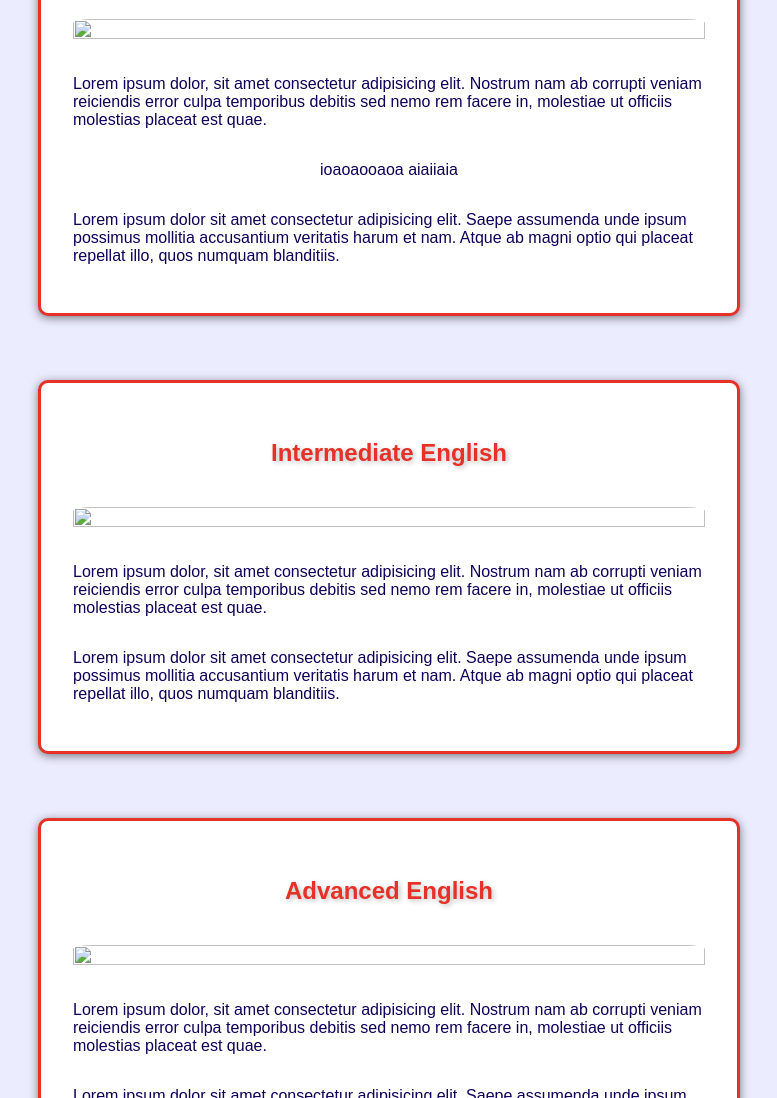
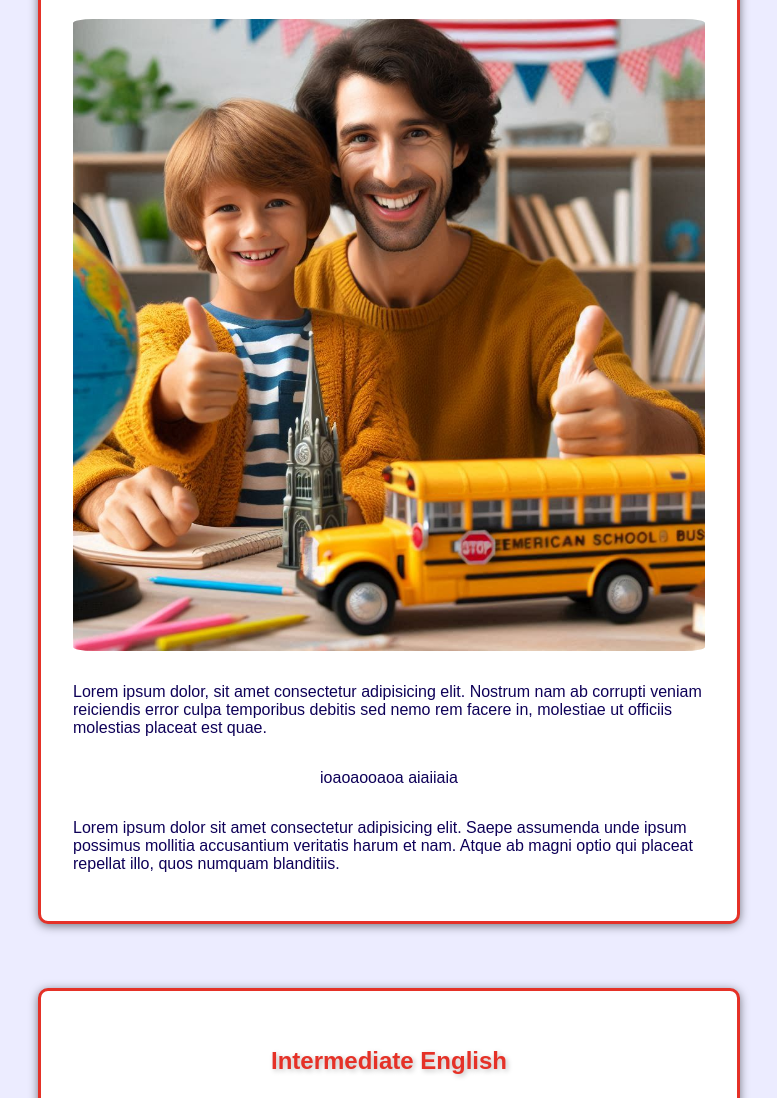
Before and after one commit to jfandre00/Teacher-Denise, a plain HTML site: page index.html in a window 1280 px wide. Shown: the part 1702-2800 px from the top of the page, without its empty margins (251-1028 px from the left). Drawn offline with Linux system fonts and the light colour scheme.

Commit message:
Update index.html

```diff
--- a/index.html
+++ b/index.html
@@ -8,7 +8,7 @@
 </head>
 <body>
     <header>
-        <img src="img/logo.jpg" alt="Teacher Denise's English Class">
+        <img src="img/logo_antigo.jpeg" alt="Teacher Denise's English Class">
         <h1>Welcome to Teacher Denise's English Class</h1>
         <nav>
             <ul>
@@ -45,7 +45,7 @@
             <div id="cursos">
             <div id="curso1">
             <p id="destaque">Beginner English</p>
-            <img id="imagensCursos" src="/Site Teacher Denise/img/beginner.png" alt="">
+            <img id="imagensCursos" src="img/beginner.png" alt="">
             <p>Lorem ipsum dolor, sit amet consectetur adipisicing elit. Nostrum nam ab corrupti veniam reiciendis error culpa temporibus debitis sed nemo rem facere in, molestiae ut officiis molestias placeat est quae.</p>
             <p>ioaoaooaoa aiaiiaia </p>
             <p>Lorem ipsum dolor sit amet consectetur adipisicing elit. Saepe assumenda unde ipsum possimus mollitia accusantium veritatis harum et nam. Atque ab magni optio qui placeat repellat illo, quos numquam blanditiis.</p>
@@ -53,21 +53,21 @@
 
             <div id="curso2">
             <p id="destaque">Intermediate English</p>
-            <img id="imagensCursos" src="/Site Teacher Denise/img/intermediate.png" alt="">
+            <img id="imagensCursos" src="img/intermediate.png" alt="">
             <p>Lorem ipsum dolor, sit amet consectetur adipisicing elit. Nostrum nam ab corrupti veniam reiciendis error culpa temporibus debitis sed nemo rem facere in, molestiae ut officiis molestias placeat est quae.</p>
             <p>Lorem ipsum dolor sit amet consectetur adipisicing elit. Saepe assumenda unde ipsum possimus mollitia accusantium veritatis harum et nam. Atque ab magni optio qui placeat repellat illo, quos numquam blanditiis.</p>
             </div>
 
             <div id="curso3">
             <p id="destaque">Advanced English</p>
-            <img id="imagensCursos" src="/Site Teacher Denise/img/advanced.png" alt="">
+            <img id="imagensCursos" src="img/advanced.png" alt="">
             <p>Lorem ipsum dolor, sit amet consectetur adipisicing elit. Nostrum nam ab corrupti veniam reiciendis error culpa temporibus debitis sed nemo rem facere in, molestiae ut officiis molestias placeat est quae.</p>
             <p>Lorem ipsum dolor sit amet consectetur adipisicing elit. Saepe assumenda unde ipsum possimus mollitia accusantium veritatis harum et nam. Atque ab magni optio qui placeat repellat illo, quos numquam blanditiis.</p>
             </div>
 
             <div id="curso4">
             <p id="destaque">Business English</p>
-            <img id="imagensCursos" src="/Site Teacher Denise/img/business.png" alt="">
+            <img id="imagensCursos" src="img/business.png" alt="">
             <p>Lorem ipsum dolor, sit amet consectetur adipisicing elit. Nostrum nam ab corrupti veniam reiciendis error culpa temporibus debitis sed nemo rem facere in, molestiae ut officiis molestias placeat est quae.</p>
             <p>Lorem ipsum dolor sit amet consectetur adipisicing elit. Saepe assumenda unde ipsum possimus mollitia accusantium veritatis harum et nam. Atque ab magni optio qui placeat repellat illo, quos numquam blanditiis.</p>
             </div>
```
